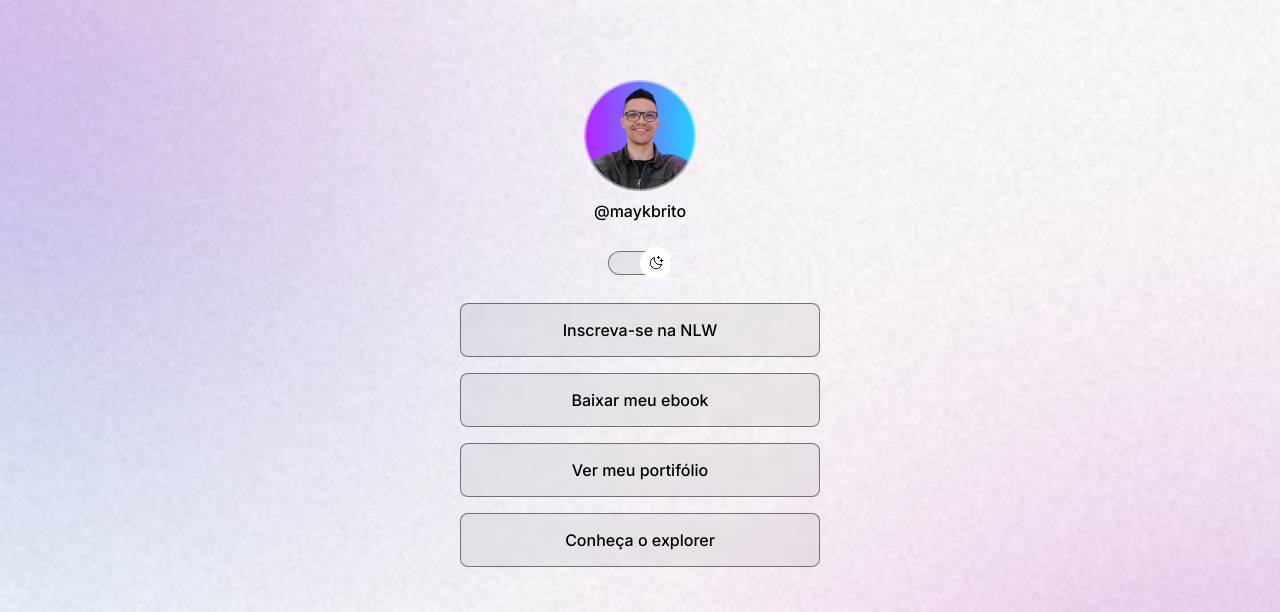
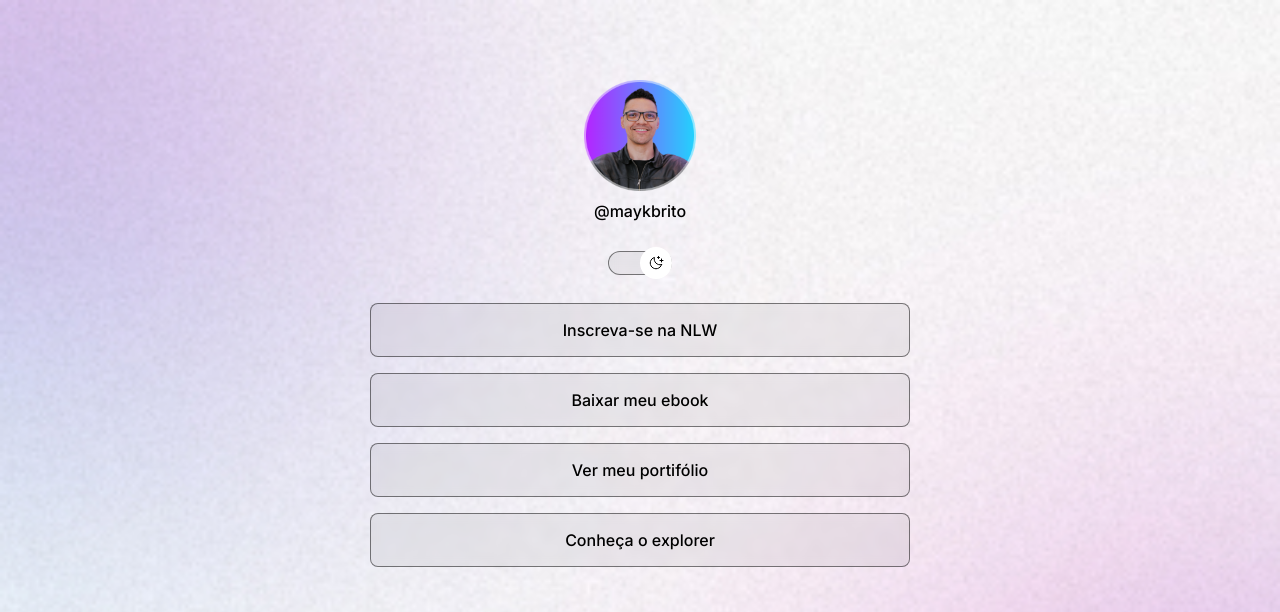
Before and after one commit to FernandoJunior7/projeto, a plain HTML site: page index.html in a window 1280 px wide. Shown: the top 612 px of the page. Drawn offline with nearby package versions, Linux system fonts and the light colour scheme.

Commit message:
adjust container width

```diff
--- a/style.css
+++ b/style.css
@@ -40,14 +40,10 @@ body * {
 }
 
 #container {
-  width: 360px;
-  /* margin-top: 56px;
-  margin-right: auto;
-  margin-bottom: auto;
-  margin-left: auto;
-  mesma coisa que isso aqui embaixo:
-  margin: top right-left bottom */
+  width: 100%;
+  max-width: 588px;
   margin: 56px auto 0;
+  padding: 0 24px;
 }
 
 /* PROFILE */
```
